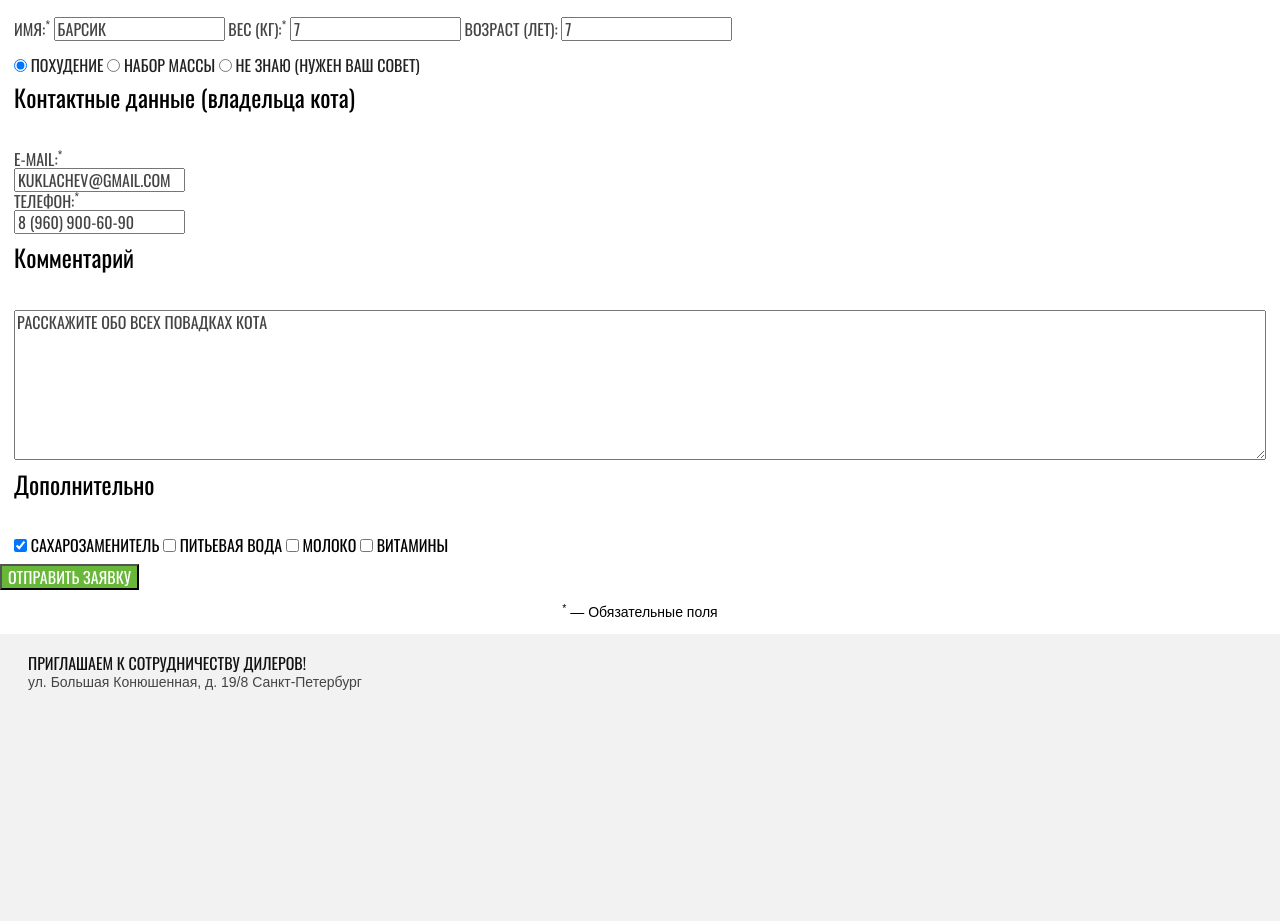
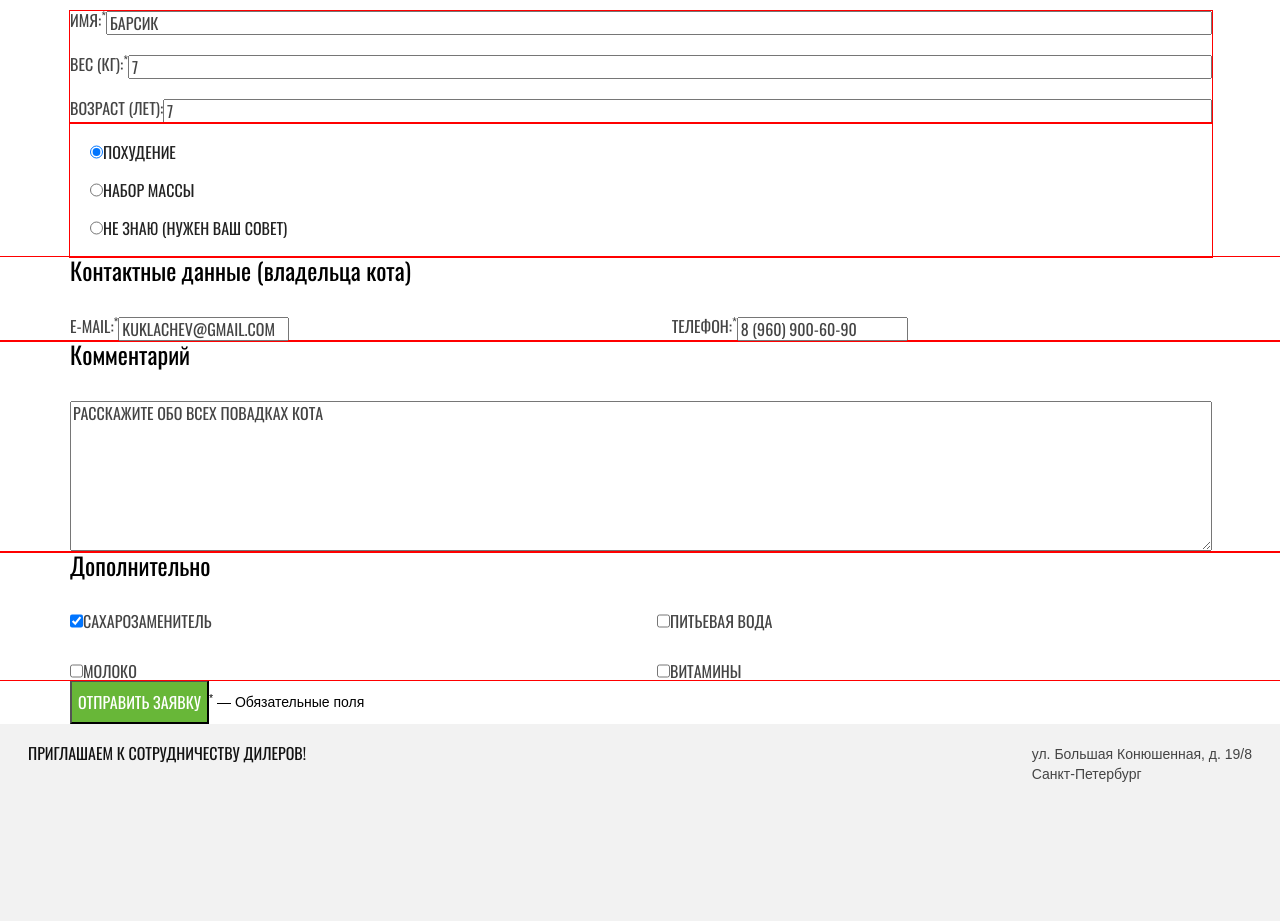
Before and after one commit to Viktor-Rybakov/Cat-energy, a website: page source/form.html in a window 1280 px wide. Shown: the part 215-1136 px from the top of the page. Drawn offline with nearby package versions, Linux system fonts and the light colour scheme; files that its build step writes are made by us from their sources.

Commit message:
Добавляет сетку страницы формы

```diff
--- a/source/form.html
+++ b/source/form.html
@@ -10,13 +10,18 @@
     <link rel="preload" href="fonts/oswaldmedium.woff2" as="font" crossorigin="anonymous">
   </head>
   <body class="page__body">
-    <header class="header">
+    <header class="header container">
       <a class="header__logo logo" href="/">
         <svg class="logo__img"></svg>
         <svg class="logo__name"></svg>
       </a>
 
       <nav class="header__navigation navigation">
+        <button class="navigation__menu-button menu-button" type="button"
+                aria-label="Открыть меню" aria-controls="menu" aria-expanded="false">
+          <svg class="menu-button__icon"></svg>
+        </button>
+
         <ul id="menu" class="navigation__menu main-menu">
           <li class="main-menu__item">
             <a class="main-menu__link" href="/">Главная</a>
@@ -30,54 +35,72 @@
             <a class="main-menu__link">Подбор программы</a>
           </li>
         </ul>
-
-        <button class="navigation__menu-button menu-button" type="button"
-                aria-label="Открыть меню" aria-controls="menu" aria-expanded="false">
-          <svg class="menu-button__icon"></svg>
-        </button>
       </nav>
     </header>
 
     <main class="main">
       <section class="section form-section">
+        <div class="form-section__container">
           <h1 class="section__main-title">Подбор программы</h1>
 
           <p class="form-section__description">
             Заполните анкету, и мы подберем программу питания для вашего кота
           </p>
+        </div>
 
         <form class="form form-section__form" action="https://echo.htmlacademy.ru/courses" method="get">
+          <div class="form-section__container form__container">
             <fieldset class="form__fieldset">
+              <div class="form__fieldset-container">
+                <div class="form__field-wrapper">
                   <label class="form__label" for="name-field">
                     Имя:<sup>*</sup>
                   </label>
                   <input class="form__input" id="name-field" type="text" name="name" placeholder="Барсик" required>
+                </div>
 
+                <div class="form__field-wrapper">
                   <label class="form__label" for="weight-field">
                     Вес (кг):<sup>*</sup>
                   </label>
                   <input class="form__input" id="weight-field" type="number" name="weight" placeholder="7" required>
+                </div>
 
+                <div class="form__field-wrapper">
                   <label class="form__label" for="age-field">
                     Возраст (лет):
                   </label>
                   <input class="form__input" id="age-field" type="number" name="age" placeholder="7">
+                </div>
+              </div>
             </fieldset>
 
             <fieldset class="form__fieldset form__fieldset--bordered">
+              <div class="form__fieldset-container">
+                <div class="form__field-wrapper">
                   <input class="form__radio" id="weight-loss-field" type="radio" name="goal" value="weight-loss" checked>
                   <label class="form__label" for="weight-loss-field">Похудение</label>
+                </div>
 
+                <div class="form__field-wrapper">
                   <input class="form__radio" id="weight-gain-field" type="radio" name="goal" value="weight-gain">
                   <label class="form__label" for="weight-gain-field">Набор массы</label>
+                </div>
 
+                <div class="form__field-wrapper">
                   <input class="form__radio" id="dont-know-field" type="radio" name="goal" value="weight-loss">
                   <label class="form__label" for="dont-know-field">Не знаю (Нужен ваш совет)</label>
+                </div>
+              </div>
             </fieldset>
+          </div>
 
           <fieldset class="form__fieldset">
+            <div class="form-section__container">
               <legend class="form__legend">Контактные данные (владельца кота)</legend>
 
+              <div class="form__fieldset-container form__fieldset-container--row">
+                <div class="form__field-wrapper">
                   <label class="form__label" for="email-field">
                     E-mail:<sup>*</sup>
                   </label>
@@ -86,7 +109,9 @@
                     <input class="form__input" id="email-field" type="email" name="email" placeholder="kuklachev@gmail.com" required autocomplete="on">
                     <svg class="form__field-icon" width="18" height="13"></svg>
                   </div>
+                </div>
 
+                <div class="form__field-wrapper">
                   <label class="form__label" for="tel-field">
                     Телефон:<sup>*</sup>
                   </label>
@@ -95,30 +120,48 @@
                     <input class="form__input" id="tel-field" type="tel" name="tel" placeholder="8 (960) 900-60-90" required autocomplete="on">
                     <svg class="form__field-icon" width="20" height="20"></svg>
                   </div>
+                </div>
+              </div>
+            </div>
           </fieldset>
 
           <fieldset class="form__fieldset">
+            <div class="form-section__container">
               <legend class="form__legend">Комментарий</legend>
 
               <textarea class="form__textarea" name="comment" placeholder="Расскажите обо всех повАдках кота"></textarea>
+            </div>
           </fieldset>
 
-          <fieldset class="form__fieldset form__fieldset--addition">
+          <fieldset class="form__fieldset">
+            <div class="form-section__container">
               <legend class="form__legend">Дополнительно</legend>
 
+              <div class="form__fieldset-container form__fieldset-container--addition">
+                <div class="form__field-wrapper">
                   <input class="form__checkbox" id="sweetener-field" type="checkbox" name="sweetener" checked>
                   <label class="form__label" for="sweetener-field">Сахарозаменитель</label>
+                </div>
 
+                <div class="form__field-wrapper">
                   <input class="form__checkbox" id="water-field" type="checkbox" name="water">
                   <label class="form__label" for="water-field">Питьевая вода</label>
+                </div>
 
+                <div class="form__field-wrapper">
                   <input class="form__checkbox" id="milk-field" type="checkbox" name="milk">
                   <label class="form__label" for="milk-field">Молоко</label>
+                </div>
 
+                <div class="form__field-wrapper">
                   <input class="form__checkbox" id="vitamins-field" type="checkbox" name="vitamins">
                   <label class="form__label" for="vitamins-field">Витамины</label>
+                </div>
+              </div>
+            </div>
           </fieldset>
 
+          <div class="form-section__container form__button-container">
             <button class="button form__submit" type="submit">Отправить заявку</button>
 
             <p class="form__note">
@@ -126,6 +169,7 @@
                 <sup>*</sup> — Обязательные поля
               </small>
             </p>
+          </div>
         </form>
       </section>
 
@@ -133,11 +177,13 @@
         <h2 class="visually-hidden">Наши контакты</h2>
 
         <div class="contacts__container">
+          <div class="contacts__address-container">
             <p class="contacts__slogan">Приглашаем к сотрудничеству дилеров!</p>
             <address class="contacts__address-wrapper">
               <span class="contacts__address">ул. Большая Конюшенная, д. 19/8</span>
               <span class="contacts__city">Санкт-Петербург</span>
             </address>
+          </div>
         </div>
 
         <iframe class="contacts__map"></iframe>
--- a/source/sass/blocks/contacts.scss
+++ b/source/sass/blocks/contacts.scss
@@ -5,17 +5,32 @@
   background-color: var(--dark-background-color);
 
   @media (min-width: $desktop-width) {
-    position: relative;
+    display: grid;
   }
 }
 
 .contacts__container {
+  width: 100%;
+  margin-left: auto;
+  margin-right: auto;
+
+  @media (min-width: $desktop-width) {
+    z-index: 1;
+    max-width: 1200px;
+    margin-top: 95px;
+    margin-bottom: 104px;
+    grid-column: 1 / span 1;
+    grid-row: 1 / span 1;
+  }
+}
+
+.contacts__address-container {
+  display: flex;
+  justify-content: space-between;
+  width: 100%;
   padding: 20px 28px;
 
   @media (min-width: $desktop-width) {
-    position: absolute;
-    top: 95px;
-    left: 110px;
     width: 570px;
     min-height: 201px;
   }
@@ -34,6 +49,8 @@
 }
 
 .contacts__address-wrapper {
+  display: flex;
+  flex-direction: column;
   font-family: "Arial", sans-serif;
   font-size: 14px;
   font-style: normal;
@@ -48,4 +65,10 @@
   @media (min-width: $tablet-width) {
     height: 400px;
   }
+
+  @media (min-width: $desktop-width) {
+    grid-column: 1 / span 1;
+    grid-row: 1 / span 1;
+    height: 100%;
+  }
 }
--- a/source/sass/blocks/form-section.scss
+++ b/source/sass/blocks/form-section.scss
@@ -3,6 +3,24 @@
 
 .form-section {
 
+}
+
+.form-section__container {
+  padding-left: 20px;
+  padding-right: 20px;
+
+  @media (min-width: $tablet-width) {
+    padding-left: 70px;
+    padding-right: 68px;
+  }
+
+  @media (min-width: $desktop-width) {
+    max-width: 1200px;
+    margin-left: auto;
+    margin-right: auto;
+    padding-left: 0;
+    padding-right: 0;
+  }
 }
 
 .form-section__description {
--- a/source/sass/blocks/form.scss
+++ b/source/sass/blocks/form.scss
@@ -5,16 +5,59 @@
 
 }
 
+.form__container {
+  @media (min-width: $desktop-width) {
+    display: flex;
+  }
+}
+
 .form__fieldset {
+  margin: 0;
+  padding: 0;
   border: none;
+  outline: 1px solid red;
 
   &--bordered {
+    margin-left: -20px;
+    margin-right: -20px;
+    padding: 20px;
 
+    @media (min-width: $tablet-width) {
+      margin-left: 0;
+      margin-right: 0;
+    }
+  }
+}
+
+.form__fieldset-container {
+  display: grid;
+  gap: 14px;
+
+  @media (min-width: $tablet-width) {
+    gap: 20px;
+  }
+
+  &--row {
+    @media (min-width: $tablet-width) {
+      grid-auto-flow: column;
+      gap: 78px;
+    }
   }
 
   &--addition {
+    @media (min-width: $tablet-width) {
+      grid-template-columns: repeat(2, 1fr);
+      gap: 32px;
+    }
 
+    @media (min-width: $desktop-width) {
+      grid-template-columns: repeat(4, 1fr);
+    }
   }
+}
+
+.form__field-wrapper {
+  display: flex;
 }
 
 .form__label {
@@ -31,6 +74,7 @@
 }
 
 .form__input {
+  flex-grow: 1;
   line-height: 18px;
   text-transform: uppercase;
   color: var(--primary-text-color);
@@ -80,6 +124,12 @@
 
 }
 
+.form__button-container {
+  @media (min-width: $tablet-width) {
+    display: flex;
+  }
+}
+
 .form__submit {
 
 }
--- a/source/sass/blocks/socials.scss
+++ b/source/sass/blocks/socials.scss
@@ -2,6 +2,8 @@
 // Socials
 
 .socials {
+  display: flex;
+  justify-content: center;
   margin: 0;
   padding: 0;
   list-style: none;
```
Also changed, not shown: source/catalog.html (+8 -6 lines), source/index.html (+8 -6 lines). Lines whose indentation alone changed are shown as unchanged.
